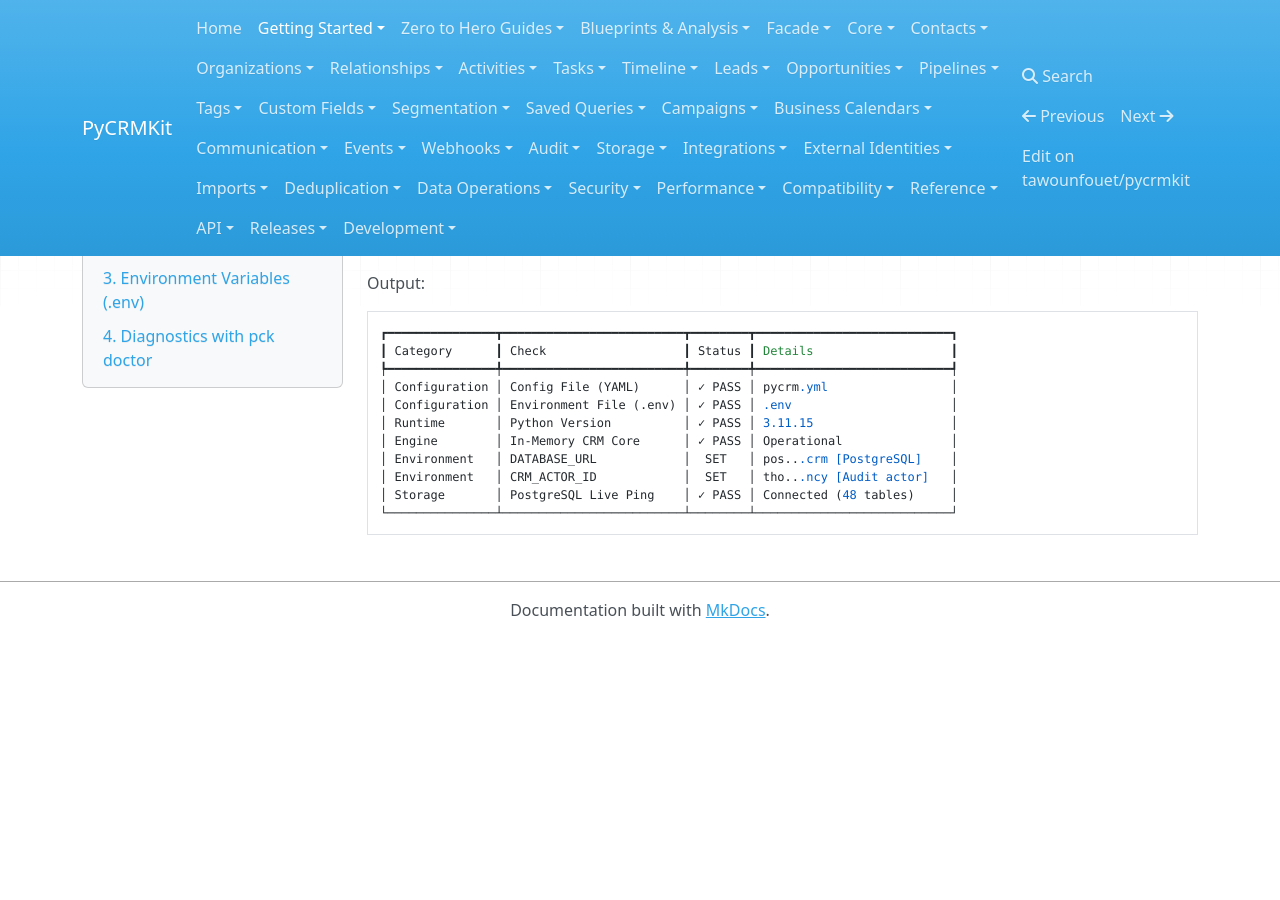
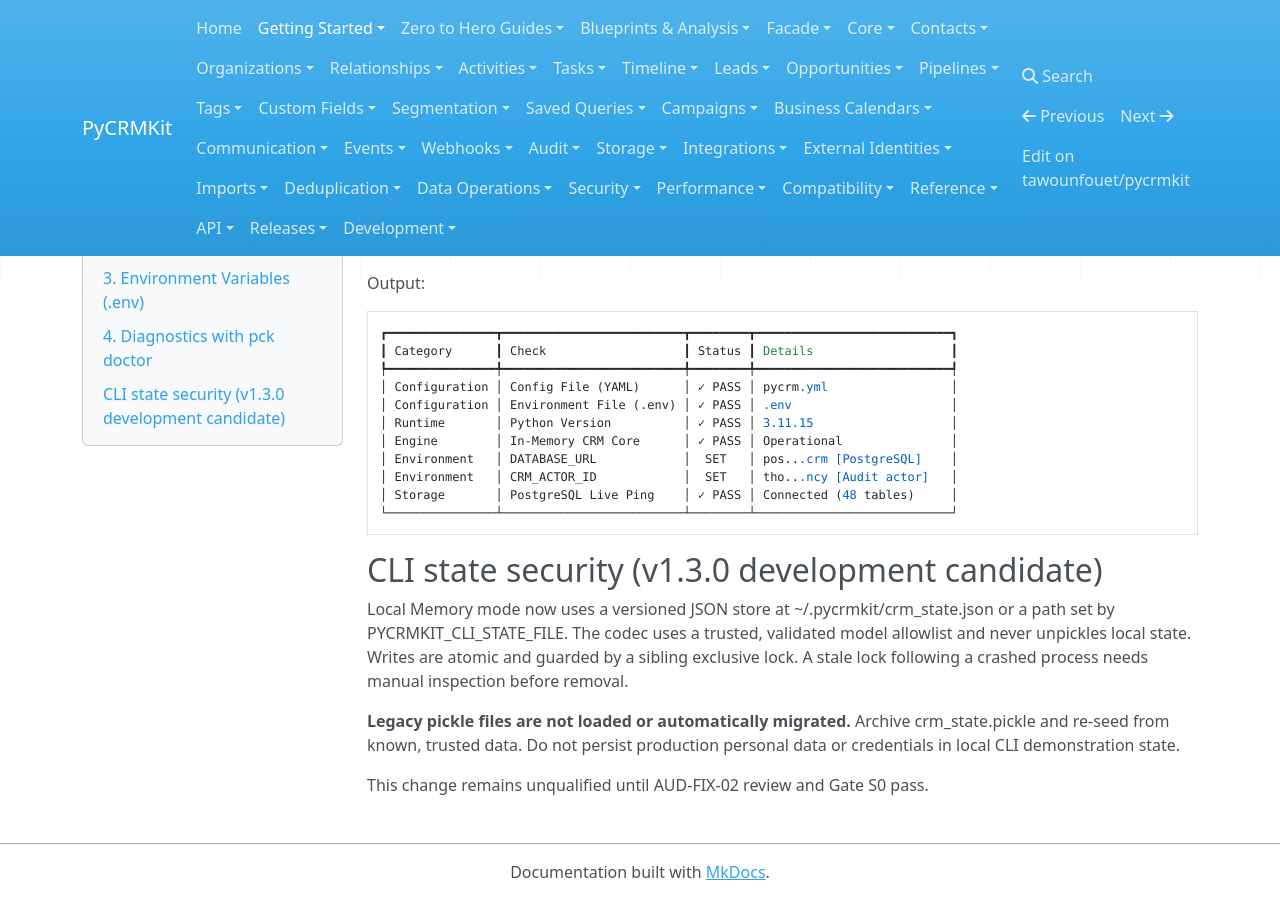
Before and after one commit to tawounfouet/pycrmkit, an MkDocs documentation site: the page built from docs/getting-started/configuration.md, in a window 1280 px wide and 900 px high, scrolled down 2010 px. Built offline with MkDocs 1.6.1, drawn with Linux system fonts in a browser that asks for light colours; nearby versions of some CDN libraries; before the commit the page ends 2648 px from its top, so only the background shows below that; some of the changed text lies outside the part shown.

Commit message:
docs(cli): align local persistence instructions with versioned JSON

````diff
--- a/docs/getting-started/configuration.md
+++ b/docs/getting-started/configuration.md
@@ -23,7 +23,7 @@ When executing CLI commands or initializing storage backends, PyCRMKit resolves
 │    (pycrm.yml, pycrm.yaml, pycrm.yml.{profile})             │
 ├─────────────────────────────────────────────────────────────┤
 │ 5. Safe Defaults / In-Memory Store                          │
-│    (Zero-dependency local store: ~/.pycrmkit/crm_state.db)  │
+│    (Zero-dependency local store: ~/.pycrmkit/crm_state.json)  │
 └─────────────────────────────────────────────────────────────┘
 ```
 
@@ -116,3 +116,18 @@ Output:
 │ Storage       │ PostgreSQL Live Ping    │ ✓ PASS │ Connected (48 tables)     │
 └───────────────┴─────────────────────────┴────────┴───────────────────────────┘
 ```
+
+
+## CLI state security (v1.3.0 development candidate)
+
+Local Memory mode now uses a versioned JSON store at ~/.pycrmkit/crm_state.json
+or a path set by PYCRMKIT_CLI_STATE_FILE. The codec uses a trusted, validated
+model allowlist and never unpickles local state. Writes are atomic and guarded
+by a sibling exclusive lock. A stale lock following a crashed process needs
+manual inspection before removal.
+
+**Legacy pickle files are not loaded or automatically migrated.** Archive
+crm_state.pickle and re-seed from known, trusted data. Do not persist
+production personal data or credentials in local CLI demonstration state.
+
+This change remains unqualified until AUD-FIX-02 review and Gate S0 pass.
````
